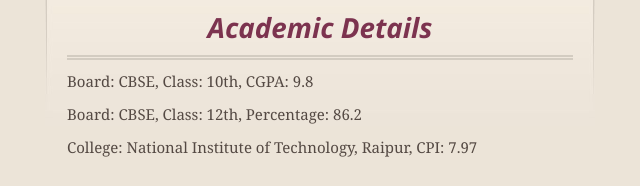
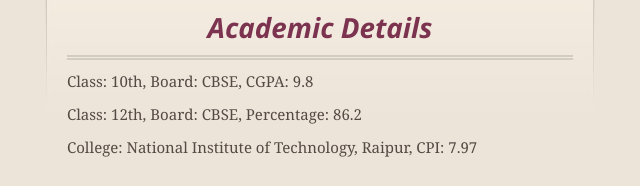
Before and after one commit to apoorvsinghal04/apoorvsinghal04.github.io, a plain HTML site: page index.html in a window 1280 px wide. Shown: the part 219-405 px from the top of the page, 320-960 px from the left. Drawn offline with nearby package versions, Linux system fonts and the light colour scheme.

Commit message:
Update index.html

```diff
--- a/index.html
+++ b/index.html
@@ -48,8 +48,8 @@
         <h3>
 <a id="welcome-to-github-pages" class="anchor" href="#welcome-to-github-pages" aria-hidden="true"><span aria-hidden="true" class="octicon octicon-link"></span></a>Academic Details</h3>
 
-<p>Board: CBSE, Class: 10th, CGPA: 9.8</p>
-<p>Board: CBSE, Class: 12th, Percentage: 86.2</p>
+<p>Class: 10th, Board: CBSE, CGPA: 9.8</p>
+<p>Class: 12th, Board: CBSE, Percentage: 86.2</p>
 <p>College: National Institute of Technology, Raipur, CPI: 7.97</p>
 
 <h3>
```
